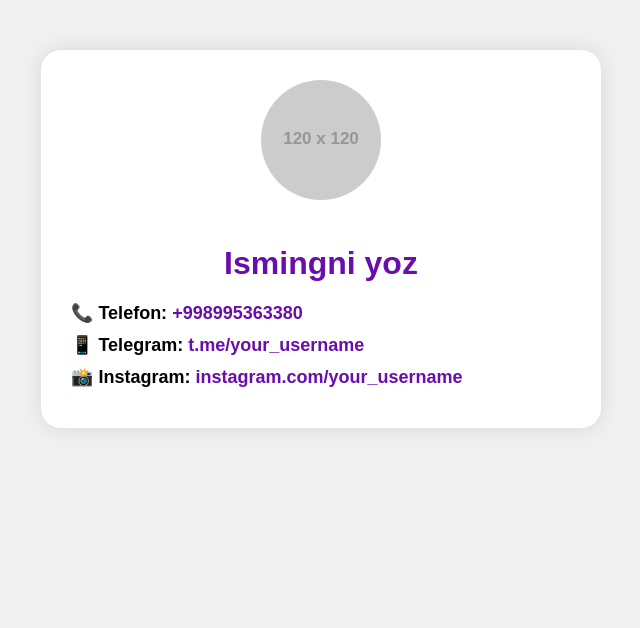
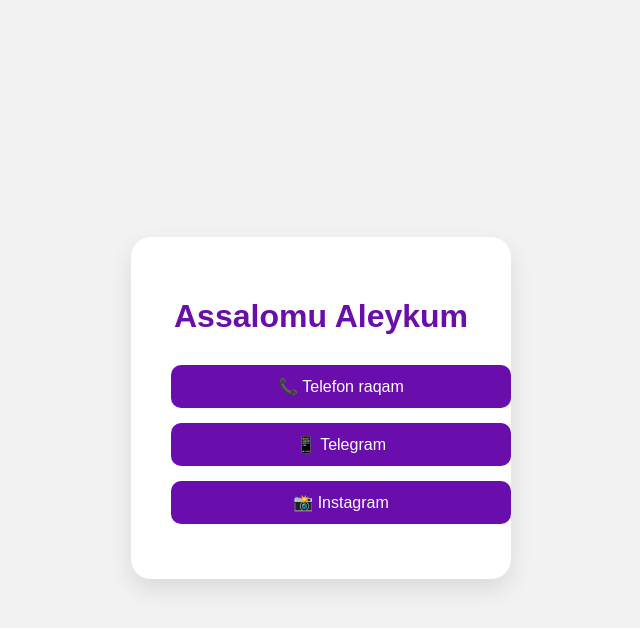
Before and after one commit to Faxriddinovxusn/vizitka, a plain HTML site: page index.html in a window 1280 px wide. Shown: the whole page, without its empty margins (319-959 px from the left). Drawn offline with Linux system fonts and the light colour scheme; placeholder pictures from the web are drawn by us.

Commit message:
Update index.html

```diff
--- a/index.html
+++ b/index.html
@@ -2,82 +2,69 @@
 <html lang="en">
 <head>
   <meta charset="UTF-8">
-  <title>My Digital Contact</title>
+  <title>Digital Contact</title>
   <meta name="viewport" content="width=device-width, initial-scale=1.0">
   <style>
     body {
-      background: #f0f0f0;
+      background: #f2f2f2;
       font-family: Arial, sans-serif;
-      margin: 0;
-      padding: 0;
+      display: flex;
+      justify-content: center;
+      align-items: center;
+      height: 100vh;
     }
 
-    .container {
-      max-width: 500px;
-      margin: 50px auto;
-      background: #fff;
+    .card {
+      background: white;
+      padding: 40px;
       border-radius: 20px;
-      box-shadow: 0 0 20px rgba(0,0,0,0.1);
-      padding: 30px;
+      box-shadow: 0 10px 25px rgba(0,0,0,0.1);
       text-align: center;
+      width: 300px;
+      animation: fadeIn 0.6s ease-in-out;
     }
 
     h1 {
       color: #6A0DAD;
-      margin-bottom: 20px;
+      margin-bottom: 30px;
     }
 
-    .contact {
-      text-align: left;
-      margin-top: 20px;
+    .btn {
+      display: block;
+      margin: 15px auto;
+      padding: 12px 20px;
+      width: 100%;
+      font-size: 16px;
+      color: white;
+      background: #6A0DAD;
+      border: none;
+      border-radius: 10px;
+      cursor: pointer;
+      transition: all 0.3s ease;
+      text-decoration: none;
     }
 
-    .contact p {
-      font-size: 18px;
-      margin: 10px 0;
+    .btn:hover {
+      background: #8e24aa;
+      transform: scale(1.05);
+      box-shadow: 0 0 15px rgba(106,13,173,0.4);
     }
 
-    .contact a {
-      color: #6A0DAD;
-      text-decoration: none;
-      font-weight: bold;
-    }
-
-    .contact a:hover {
-      text-decoration: underline;
-    }
-
-    .avatar {
-      width: 120px;
-      height: 120px;
-      border-radius: 50%;
-      object-fit: cover;
-      margin-bottom: 20px;
-    }
-
-    @media (max-width: 600px) {
-      .container {
-        margin: 20px;
-        padding: 20px;
-      }
-
-      .contact p {
-        font-size: 16px;
-      }
+    @keyframes fadeIn {
+      from { opacity: 0; transform: translateY(20px); }
+      to { opacity: 1; transform: translateY(0); }
     }
   </style>
 </head>
 <body>
 
-  <div class="container">
-    <img src="https://via.placeholder.com/120" alt="Avatar" class="avatar">
-    <h1>Ismingni yoz</h1>
+  <div class="card">
+    <h1>Assalomu Aleykum</h1>
 
-    <div class="contact">
-      <p><strong>📞 Telefon:</strong> <a href="tel:+998935363380">+998995363380</a></p>
-      <p><strong>📱 Telegram:</strong> <a href="https://t.me/faxriddinovhusniddin">t.me/your_username</a></p>
-      <p><strong>📸 Instagram:</strong> <a href="https://www.instagram.com/fakhriddinov?igsh=bWFscTF0dzV1d290">instagram.com/your_username</a></p>
-    </div>
+    <a href="tel:+998 99 536 33 80" class="btn">📞 Telefon raqam</a>
+    <a href="#" class="btn">📱 Telegram</a> <https://t.me/faxriddinovhusniddin -->
+    <a href="#" class="btn">📸 Instagram</a> <https://www.instagram.com/fakhriddinov?igsh=bWFscTF0dzV1d290 -->
+
   </div>
 
 </body>
```
